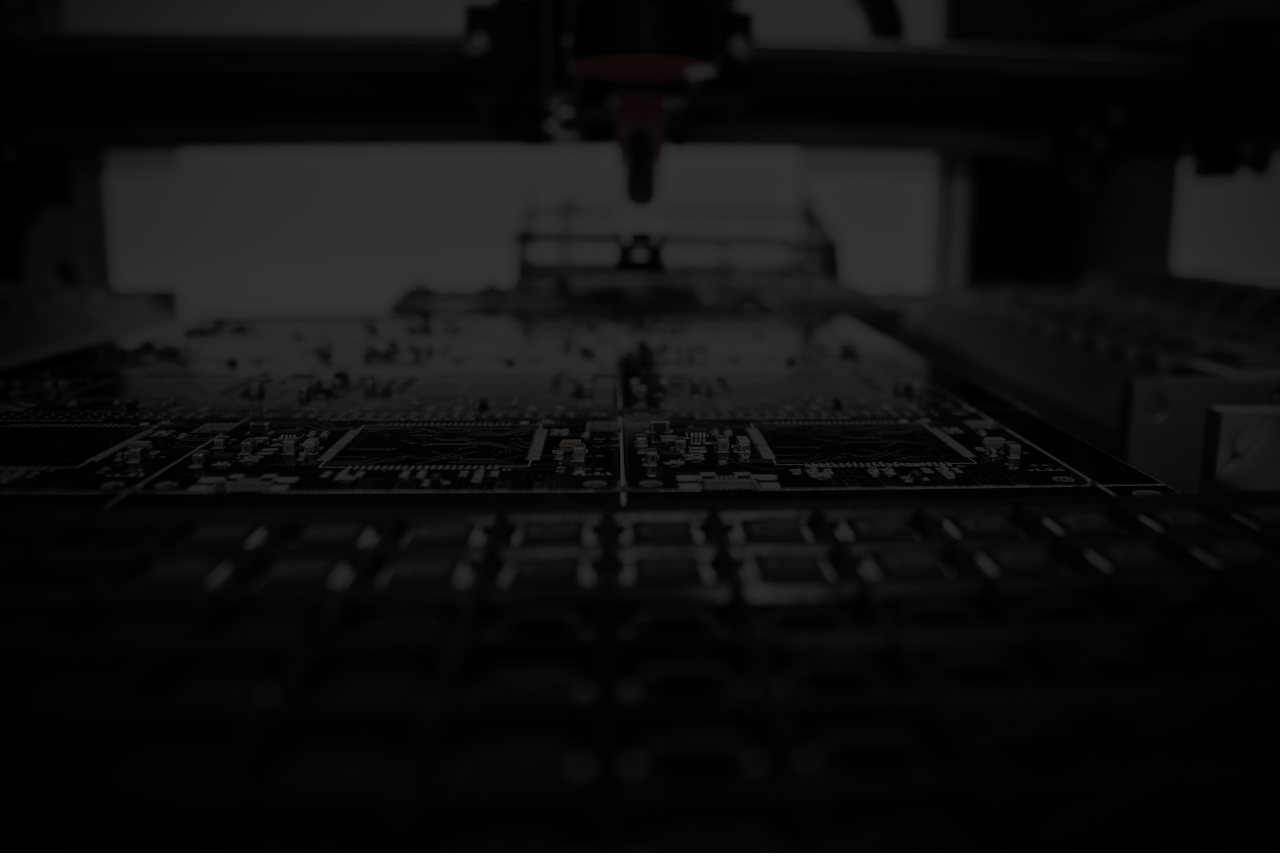
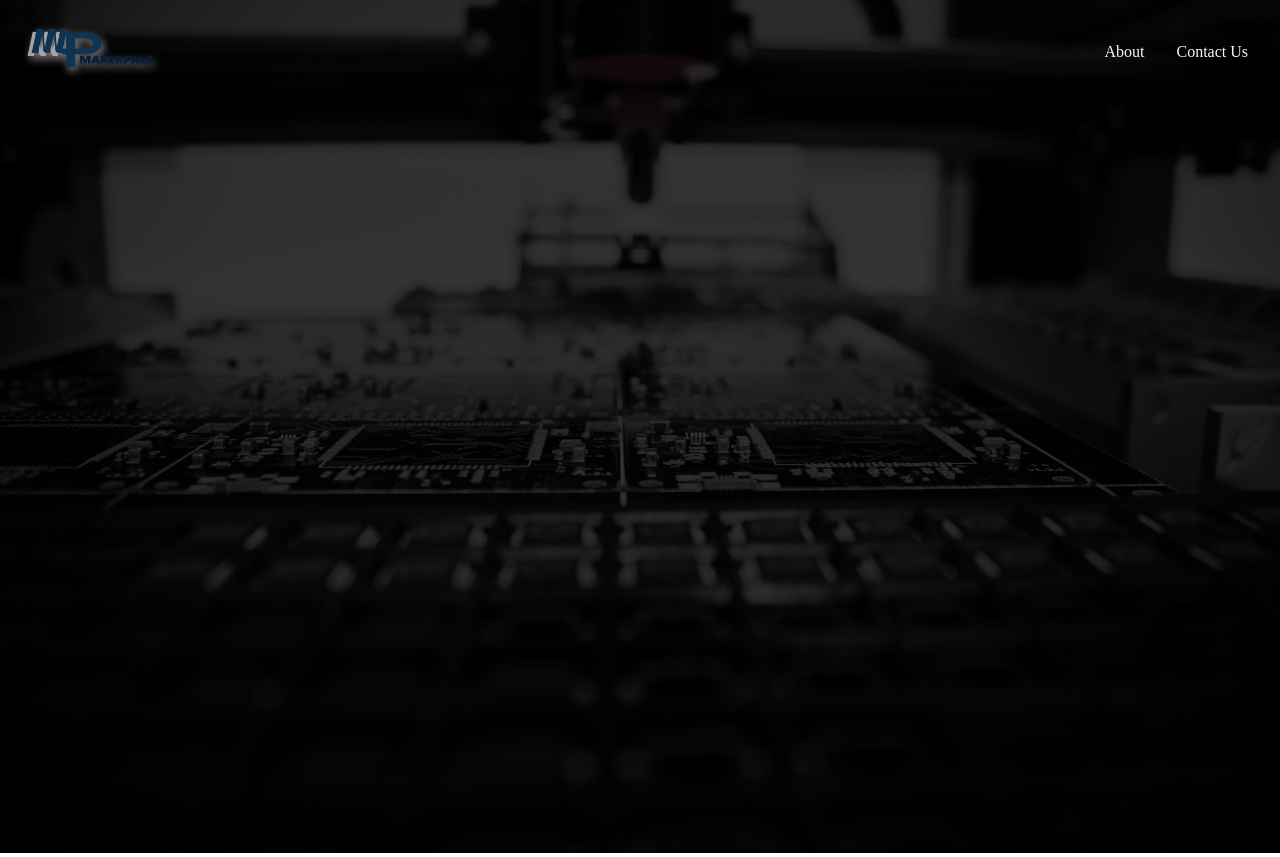
Before and after one commit to alcariaso/makerpalz, a React (Create React App) app: page / in a window 1280 px wide. Built offline with nearby package versions, Linux system fonts and the light colour scheme.

Commit message:
created header style and initial set-up. (for revision)

```diff
--- a/src/components/Header/Header.jsx
+++ b/src/components/Header/Header.jsx
@@ -1,11 +1,23 @@
 import react from "react";
+import logo from "../../assets/logo/SJ_LOGO-1.png"
 import '../Header/Header.scss';
 
 
 const Header = () => {
 
     return (
-        <></>
+        <header className="header">
+            <nav className="header__nav">
+                <div className="navLogo">
+                    <img className="logo" src={logo} alt="makerpalz"/>
+                </div>
+                <ul className="navList">
+                    <li className="list">About</li>
+                    <li className="list">Contact Us</li>
+                </ul>
+            </nav>
+
+        </header>
     )
 }
 
--- a/src/components/Header/Header.scss
+++ b/src/components/Header/Header.scss
@@ -0,0 +1,34 @@
+@use '../../styles/partials/global';
+
+.header {
+    position: fixed;
+    background-color: transparent;
+    z-index: 1;
+    width: 100%;
+    padding-left: 1rem;
+    padding-right: 1rem;
+
+    &__nav {
+        display: flex;
+        align-items: center;
+        justify-content: space-between;
+
+        .navLogo {
+
+            .logo {
+                width: 150px;
+                height: 100px;
+                filter: drop-shadow(2px 4px 4px rgba(185, 176, 176, 0.7));
+            }
+        }
+
+        .navList {
+            display: flex;
+            list-style: none;
+            .list {
+                margin: 1rem;
+                color: aliceblue;
+            }
+        }
+    }
+}
```
